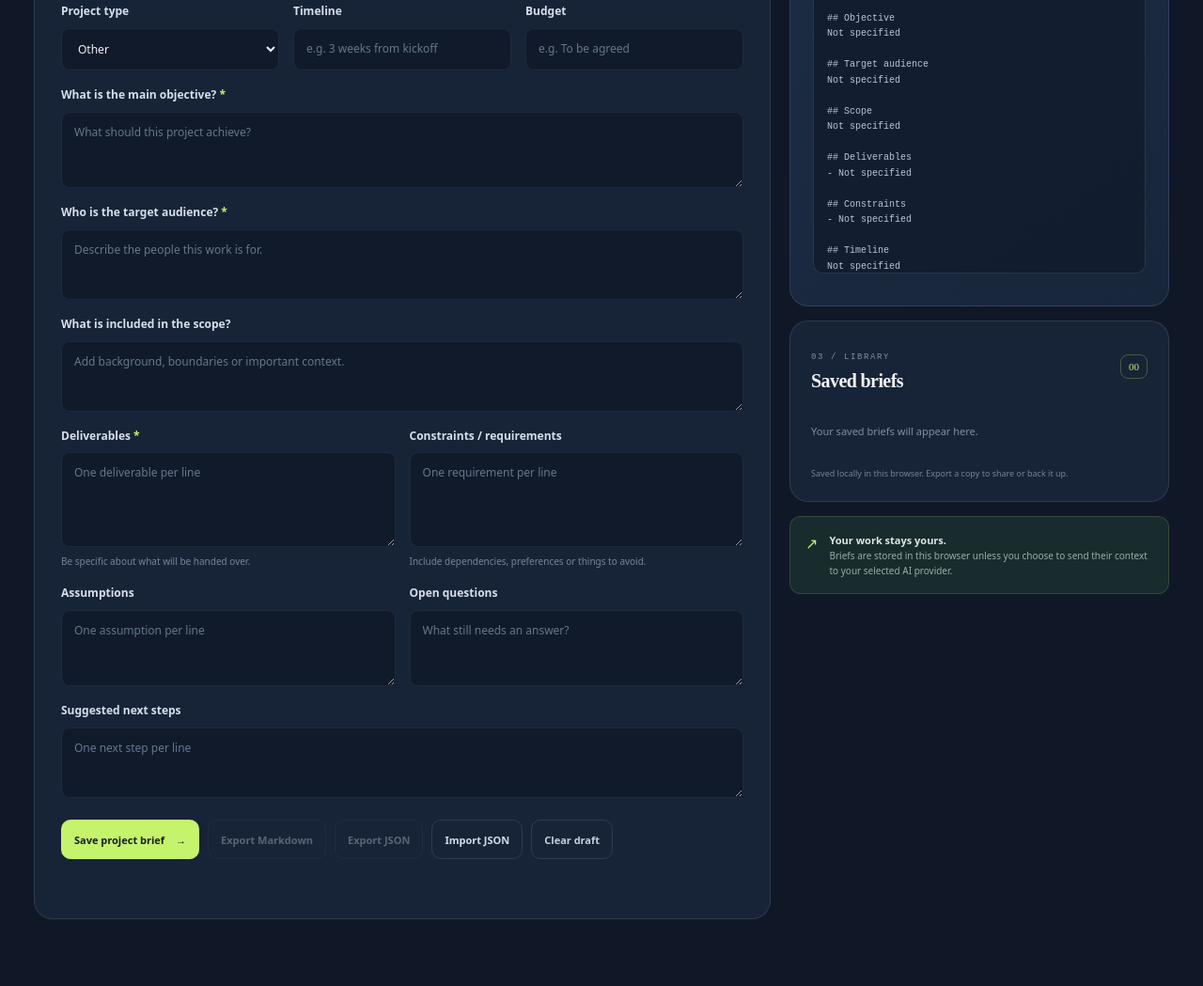
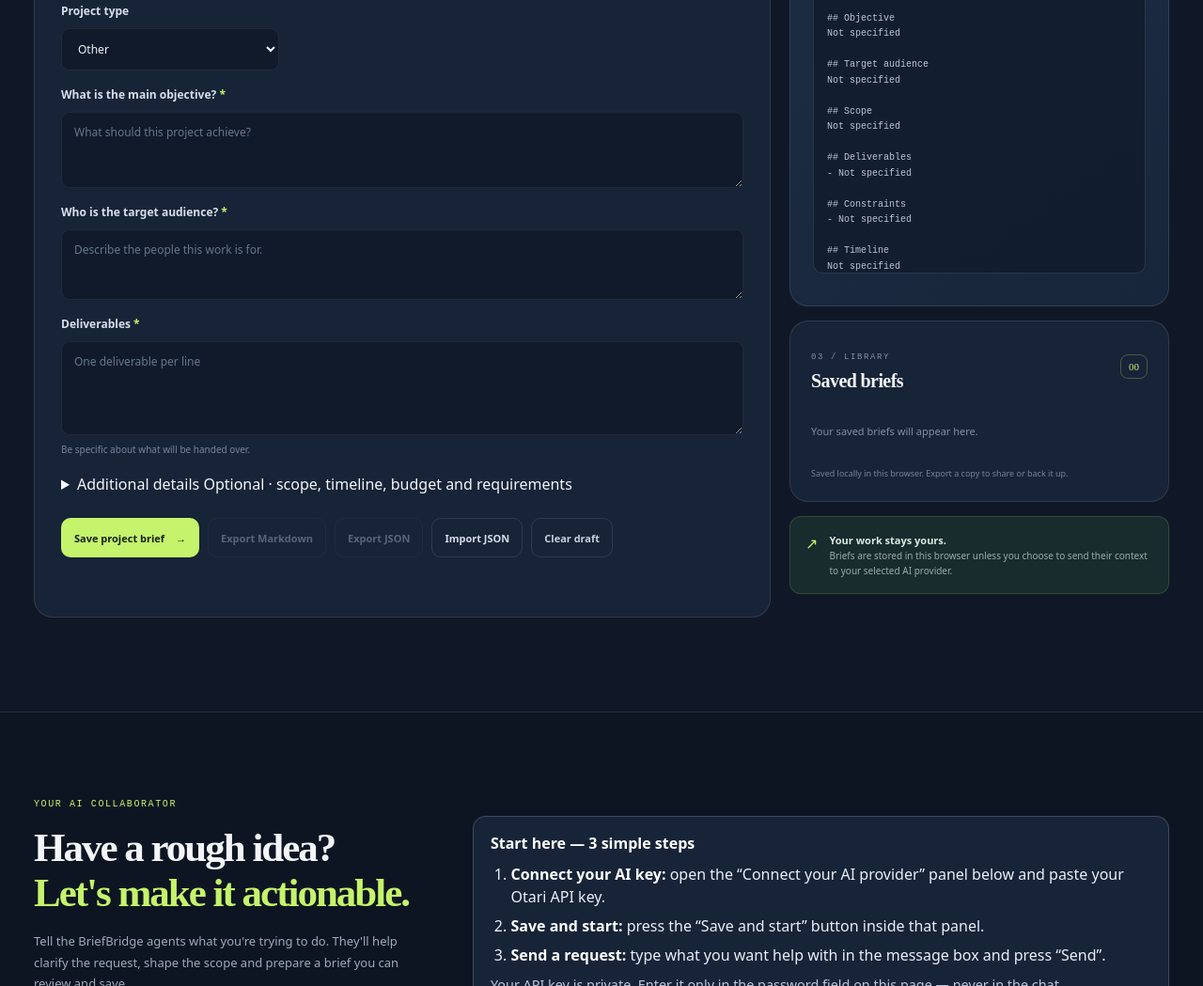
Before and after one commit to Afar88/briefbridge, a website with bundled scripts: page index.html in a window 1280 px wide. Shown: the part 1374-2423 px from the top of the page at 94% size. Built offline with nearby package versions, Linux system fonts and the light colour scheme.

Commit message:
ux: simplify brief editor with optional details disclosure

```diff
--- a/index.html
+++ b/index.html
@@ -88,21 +88,26 @@
             </div>
             <div class="form-row">
               <label class="field"><span>Project type</span><select name="projectType"><option>Marketing</option><option>Branding</option><option>Web design</option><option>Software / product</option><option>Content creation</option><option>Event</option><option>Research</option><option>Other</option></select></label>
-              <label class="field"><span>Timeline</span><input name="timeline" maxlength="240" placeholder="e.g. 3 weeks from kickoff"></label>
-              <label class="field"><span>Budget</span><input name="budget" maxlength="160" placeholder="e.g. To be agreed"></label>
             </div>
             <label class="field"><span>What is the main objective? <b>*</b></span><textarea name="objective" rows="3" maxlength="1600" placeholder="What should this project achieve?" required></textarea></label>
             <label class="field"><span>Who is the target audience? <b>*</b></span><textarea name="audience" rows="2" maxlength="800" placeholder="Describe the people this work is for." required></textarea></label>
-            <label class="field"><span>What is included in the scope?</span><textarea name="scope" rows="2" maxlength="1600" placeholder="Add background, boundaries or important context."></textarea></label>
-            <div class="form-row">
-              <label class="field"><span>Deliverables <b>*</b></span><textarea name="deliverables" rows="4" placeholder="One deliverable per line" required></textarea><small>Be specific about what will be handed over.</small></label>
-              <label class="field"><span>Constraints / requirements</span><textarea name="constraints" rows="4" placeholder="One requirement per line"></textarea><small>Include dependencies, preferences or things to avoid.</small></label>
-            </div>
-            <div class="form-row">
-              <label class="field"><span>Assumptions</span><textarea name="assumptions" rows="3" placeholder="One assumption per line"></textarea></label>
-              <label class="field"><span>Open questions</span><textarea name="openQuestions" rows="3" placeholder="What still needs an answer?"></textarea></label>
-            </div>
-            <label class="field"><span>Suggested next steps</span><textarea name="nextSteps" rows="2" placeholder="One next step per line"></textarea></label>
+            <label class="field"><span>Deliverables <b>*</b></span><textarea name="deliverables" rows="4" placeholder="One deliverable per line" required></textarea><small>Be specific about what will be handed over.</small></label>
+            <details class="optional-fields">
+              <summary>Additional details <span>Optional · scope, timeline, budget and requirements</span></summary>
+              <div class="optional-fields-content">
+                <label class="field"><span>What is included in the scope?</span><textarea name="scope" rows="2" maxlength="1600" placeholder="Add background, boundaries or important context."></textarea></label>
+                <div class="form-row">
+                  <label class="field"><span>Timeline</span><input name="timeline" maxlength="240" placeholder="e.g. 3 weeks from kickoff"></label>
+                  <label class="field"><span>Budget</span><input name="budget" maxlength="160" placeholder="e.g. To be agreed"></label>
+                </div>
+                <label class="field"><span>Constraints / requirements</span><textarea name="constraints" rows="3" placeholder="One requirement per line"></textarea><small>Include dependencies, preferences or things to avoid.</small></label>
+                <div class="form-row">
+                  <label class="field"><span>Assumptions</span><textarea name="assumptions" rows="3" placeholder="One assumption per line"></textarea></label>
+                  <label class="field"><span>Open questions</span><textarea name="openQuestions" rows="3" placeholder="What still needs an answer?"></textarea></label>
+                </div>
+                <label class="field"><span>Suggested next steps</span><textarea name="nextSteps" rows="2" placeholder="One next step per line"></textarea></label>
+              </div>
+            </details>
             <div class="form-actions">
               <button class="button button-primary" type="submit">Save project brief <span>→</span></button>
               <button class="button button-outline" id="export-markdown" type="button" disabled>Export Markdown</button>
```
